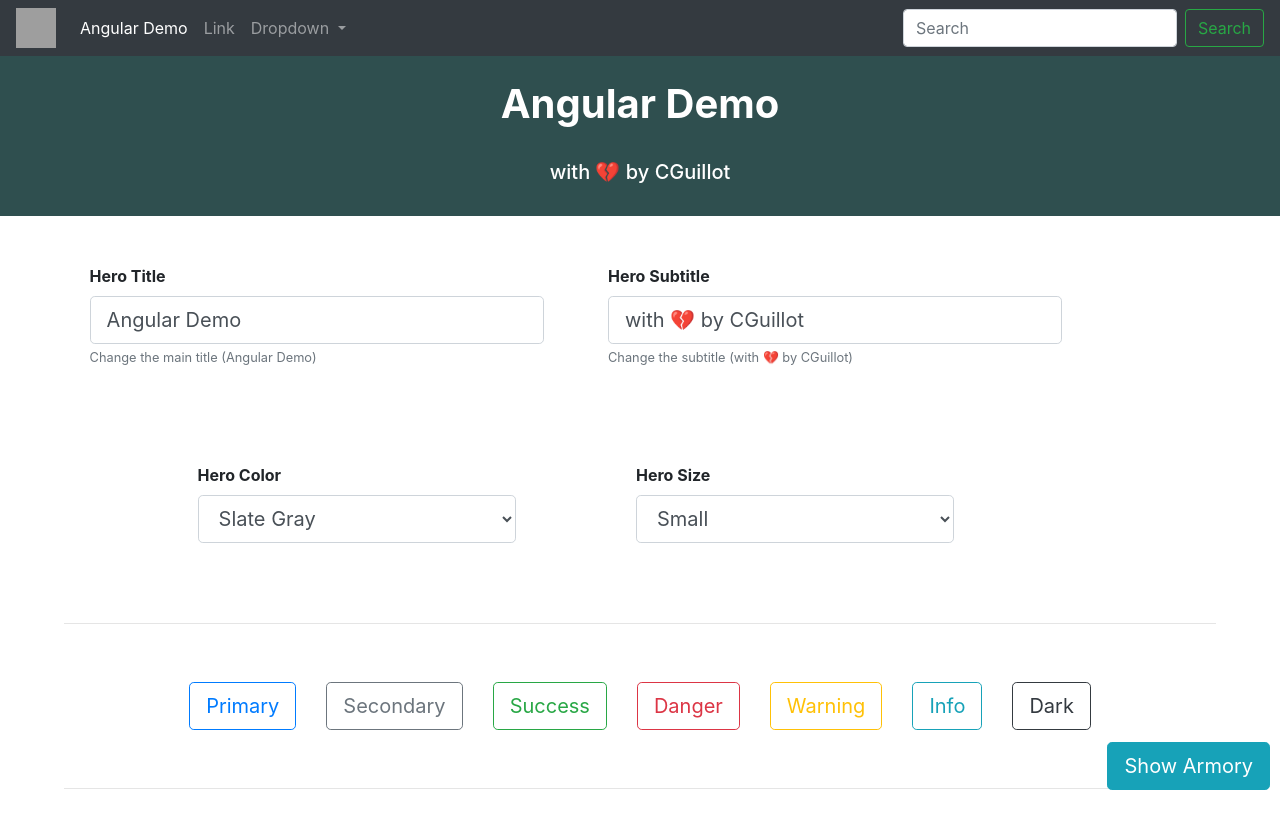
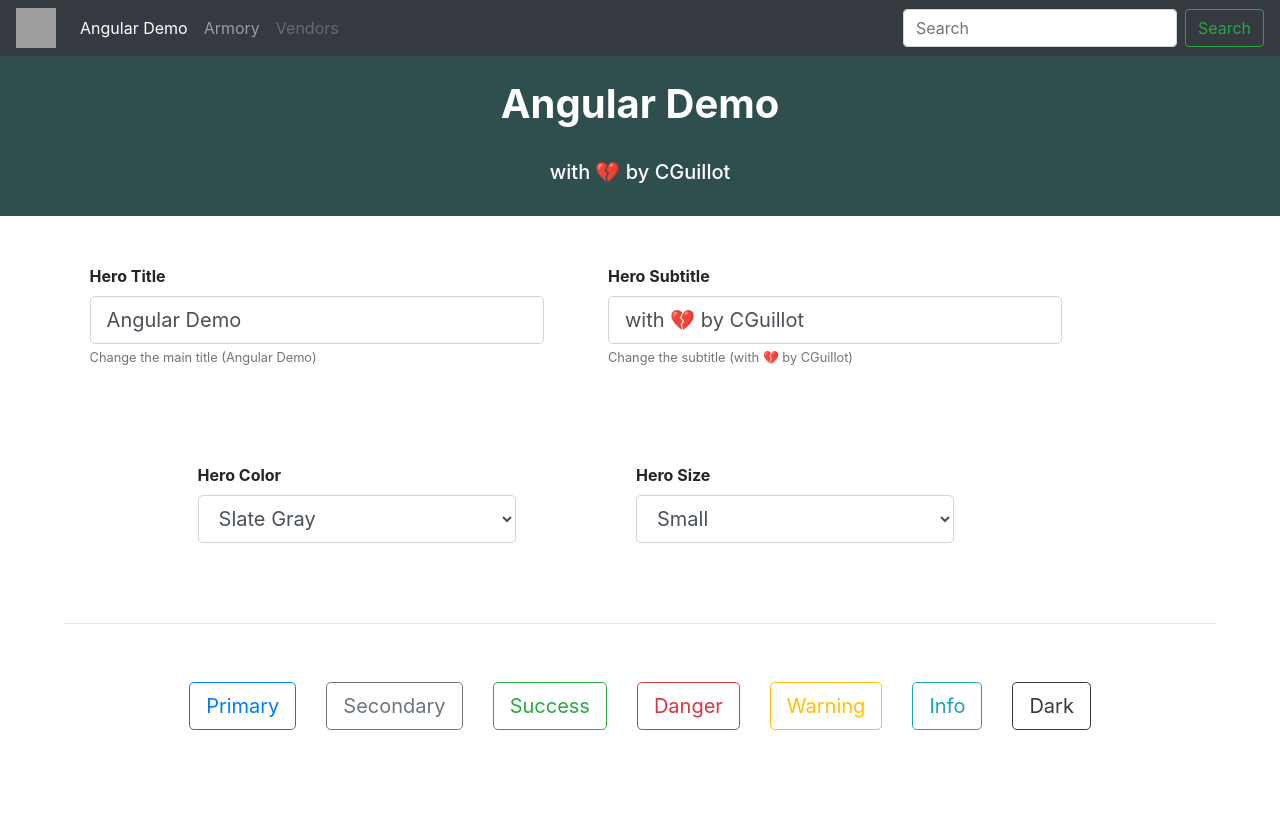
Before and after one commit to CGuillotG/AngularCourse, an Angular app: page / in a window 1280 px wide. After the commit the page ends 800 px from the top, so only its background shows below. Built offline with nearby package versions, Linux system fonts and the light colour scheme; grey boxes are pictures that could not be loaded.

Commit message:
Added temporary navbar ngIf navigation

```diff
--- a/src/app/app.component.html
+++ b/src/app/app.component.html
@@ -1,20 +1,17 @@
-<app-navbar></app-navbar>
-<div id="main" *ngIf="showHome">
+<app-navbar (pageSelected)="onNavigate($event)"></app-navbar>
 
+<div id="main" *ngIf="loadedPage === 'home'">
     <!--  * Figure out how to pass variables between siblings 😫 -->
     <!-- <app-hero heroTitle="{{heroTitle}}" heroSubtitle="{{heroSubtitle}}"></app-hero> -->
 
     <app-hero-panel heroTitle="{{heroTitle}}" heroSubtitle="{{heroSubtitle}}"></app-hero-panel>
     <hr>
     <app-button-panel></app-button-panel>
-    <hr>
-    <button class="btn btn-info btn-lg router-button" (click)="toggleHome()" title="Temporary until I learn Routing">Show Armory</button>
+</div>
 
-</div>
 <!-- ! Temporary until I learn routing -->
-<div id="main" *ngIf="!showHome">
+<div id="main" *ngIf="loadedPage === 'armory'">
     <app-hero heroTitle="Welcome to the Armory" heroSubtitle="Choose your weapons wisely"
     heroColor="Olive Green"></app-hero>
     <app-armory></app-armory>
-    <button class="btn btn-info btn-lg router-button" (click)="toggleHome()" title="Temporary until I learn Routing">Show Home</button>
 </div>
--- a/src/app/app.component.ts
+++ b/src/app/app.component.ts
@@ -8,9 +8,9 @@ import { Component } from '@angular/core';
 export class AppComponent {
     heroTitle = 'Angular Demo'
     heroSubtitle = 'with 💔 by CGuillot'
-    showHome = true
+    loadedPage = 'home'
 
-    toggleHome = () => {
-        this.showHome = !this.showHome
+    onNavigate(page:string) {
+        this.loadedPage = page
     }
 }
--- a/src/app/common/navbar/navbar.component.html
+++ b/src/app/common/navbar/navbar.component.html
@@ -11,13 +11,16 @@
     <div class="collapse navbar-collapse" id="navbarSupportedContent">
         <!-- NavBar Links -->
         <ul class="navbar-nav mr-auto">
-            <li class="nav-item active">
-                <a class="nav-link" href="#">Angular Demo<span class="sr-only">(current)</span></a>
+            <li class="nav-item" [ngClass]="{'active': activePage === 'home'}">
+                <a class="nav-link" href="#" (click)="onSelect('home')">Angular Demo<span class="sr-only">(current)</span></a>
             </li>
-            <li class="nav-item">
-                <a class="nav-link" href="#">Link</a>
+            <li class="nav-item" [ngClass]="{'active': activePage === 'armory'}">
+                <a class="nav-link" href="#" (click)="onSelect('armory')">Armory</a>
             </li>
-            <li class="nav-item dropdown">
+        <li class="nav-item">
+                <a class="nav-link disabled" href="#" tabindex="-1" aria-disabled="true">Vendors</a>
+            </li>
+            <!-- <li class="nav-item dropdown">
                 <a class="nav-link dropdown-toggle" href="#" id="navbarDropdown" role="button" data-toggle="dropdown"
                     aria-haspopup="true" aria-expanded="false">
                     Dropdown
@@ -28,7 +31,7 @@
                     <div class="dropdown-divider"></div>
                     <a class="dropdown-item" href="#">Something else here</a>
                 </div>
-            </li>
+            </li> -->
             <!-- <li class="nav-item">
                 <a class="nav-link disabled" href="#" tabindex="-1" aria-disabled="true">Disabled</a>
             </li> -->
--- a/src/app/common/navbar/navbar.component.ts
+++ b/src/app/common/navbar/navbar.component.ts
@@ -1,4 +1,4 @@
-import { Component, OnInit } from '@angular/core';
+import { Component, OnInit, EventEmitter, Output } from '@angular/core';
 
 @Component({
   selector: 'app-navbar',
@@ -7,6 +7,15 @@ import { Component, OnInit } from '@angular/core';
 })
 export class NavbarComponent implements OnInit {
 
+    activePage:string = 'home'
+
+    @Output() pageSelected = new EventEmitter<string>();
+
+    onSelect(page: string) {
+        this.pageSelected.emit(page)
+        this.activePage = page
+    }
+
   constructor() { }
 
   ngOnInit(): void {
```
